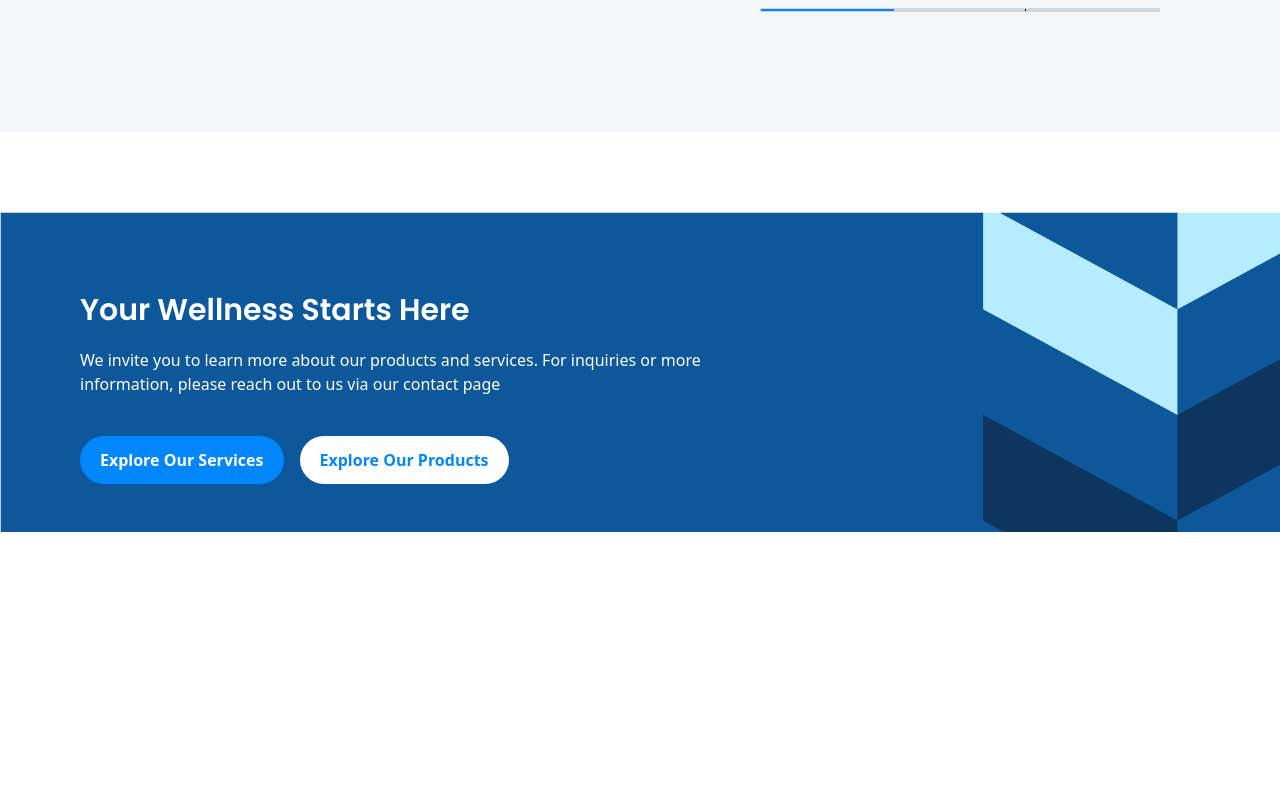
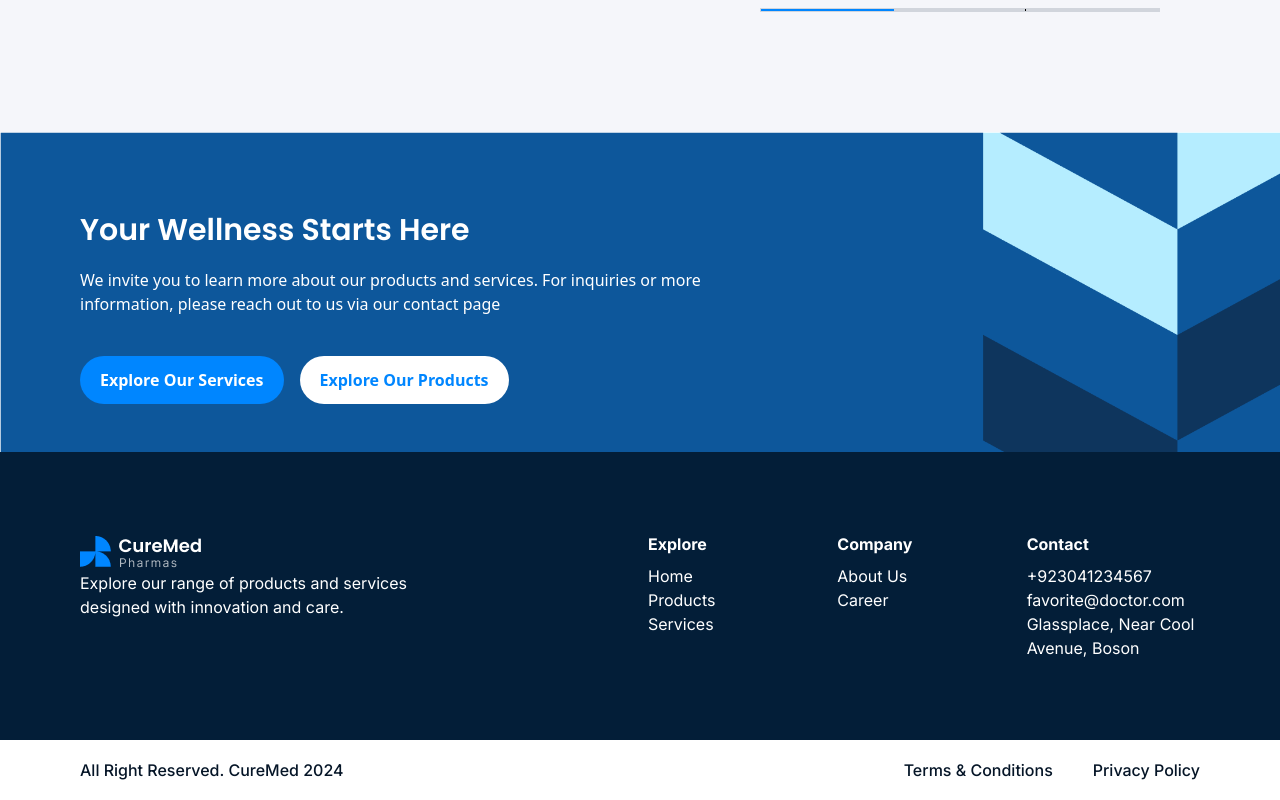
Before and after one commit to Bilal-19/curemed-pharmacy, a React (Vite) app: page /#/ in a window 1280 px wide. Shown: the part 4384-5184 px from the top of the page. Before the commit the page ends 4916 px from the top, so only its background shows below. Built offline with nearby package versions, Linux system fonts and the light colour scheme.

Commit message:
Completed landing page.

```diff
--- a/index.html
+++ b/index.html
@@ -13,7 +13,6 @@
     <link
       href="https://fonts.googleapis.com/css2?family=Inter:ital,opsz,wght@0,14..32,100..900;1,14..32,100..900&family=Plus+Jakarta+Sans:ital,wght@0,200..800;1,200..800&family=Poppins:ital,wght@0,100;0,200;0,300;0,400;0,500;0,600;0,700;0,800;0,900;1,100;1,200;1,300;1,400;1,500;1,600;1,700;1,800;1,900&display=swap"
       rel="stylesheet">
-    <script src="https://unpkg.com/@tailwindcss/browser@4"></script>
     <link rel="stylesheet" href="https://cdnjs.cloudflare.com/ajax/libs/font-awesome/6.7.2/css/all.min.css" integrity="sha512-Evv84Mr4kqVGRNSgIGL/F/aIDqQb7xQ2vcrdIwxfjThSH8CSR7PBEakCr51Ck+w+/U6swU2Im1vVX0SVk9ABhg==" crossorigin="anonymous" referrerpolicy="no-referrer" />
   </head>
   <body>
--- a/src/Pages/Home.jsx
+++ b/src/Pages/Home.jsx
@@ -222,7 +222,7 @@ export default function Home() {
             </div>
 
             <div className="w-full bg-[url(/curemed-pharmacy/footer-cta-bg.png)] bg-cover bg-no-repeat h-fit md:h-80 pt-5 pb-5 md:pt-0 md:pb-0">
-                <div className="w-4/5 md:w-1/2 text-white m-10 md:m-20">
+                <div className="w-4/5 md:w-1/2 text-white mx-10 md:mx-20">
                     <h4 className="text-lg md:text-3xl pt-10 md:pt-20 font-semibold ff-poppins mb-5">Your Wellness Starts Here</h4>
                     <p className="font-normal text-[#FFFFFF]">
                         We invite you to learn more about our products and services. For inquiries or more information, please reach out to us via our contact page
@@ -236,6 +236,53 @@ export default function Home() {
                 </div>
             </div>
 
+            {/* Footer */}
+            <div class="w-full bg-[#031E38] ff-inter">
+                <div class="grid grid-cols-2 md:grid-cols-6 text-white gap-4 p-20">
+                    <div className="col-span-2">
+                        <img src="/curemed-pharmacy/footer_logo.png" alt="" />
+                        <p>
+                            Explore our range of products and services designed with innovation and care.
+                        </p>
+                    </div>
+
+                    <div className="hidden md:block"></div>
+
+                    <div>
+                        <h6 className="font-bold text-base md:mb-2">Explore</h6>
+                        <NavLink className="block" to="/">Home</NavLink>
+                        <NavLink className="block" to="/products">Products</NavLink>
+                        <NavLink className="block" to="/services">Services</NavLink>
+                    </div>
+
+
+                    <div>
+                        <h6 className="font-bold text-base md:mb-2">Company</h6>
+                        <NavLink className="block" to="/about">About Us</NavLink>
+                        <NavLink className="block" to="/career">Career</NavLink>
+                    </div>
+
+                    <div>
+                        <h6 className="font-bold text-base md:mb-2">Contact</h6>
+                        <a className="block">+923041234567</a>
+                        <a className="block">favorite@doctor.com</a>
+                        <p className="block">Glassplace, Near
+                            Cool Avenue, Boson</p>
+                    </div>
+                </div>
+            </div>
+            <div className="w-full bg-[#FFFFFF] ff-inter text-[#051527] font-medium">
+                <div class="h-15 flex flex-col md:flex-row justify-between items-center">
+                    <div className="md:ml-20">
+                        <p>All Right Reserved. CureMed 2024</p>
+                    </div>
+                    <div className="flex flex-row justify-around md:mr-20">
+                        <p className="mr-10">Terms & Conditions</p>
+                        <p>Privacy Policy</p>
+                    </div>
+                </div>
+            </div>
+
         </>
     )
 }
--- a/src/index.css
+++ b/src/index.css
@@ -1,3 +1,6 @@
+@import "tailwindcss";
+
+
 .ff-inter{
     font-family: "Inter";
 }
```
Also changed, not shown: package.json (+6 -5 lines), 1 other file (tests, documents, lock files or other folders).
